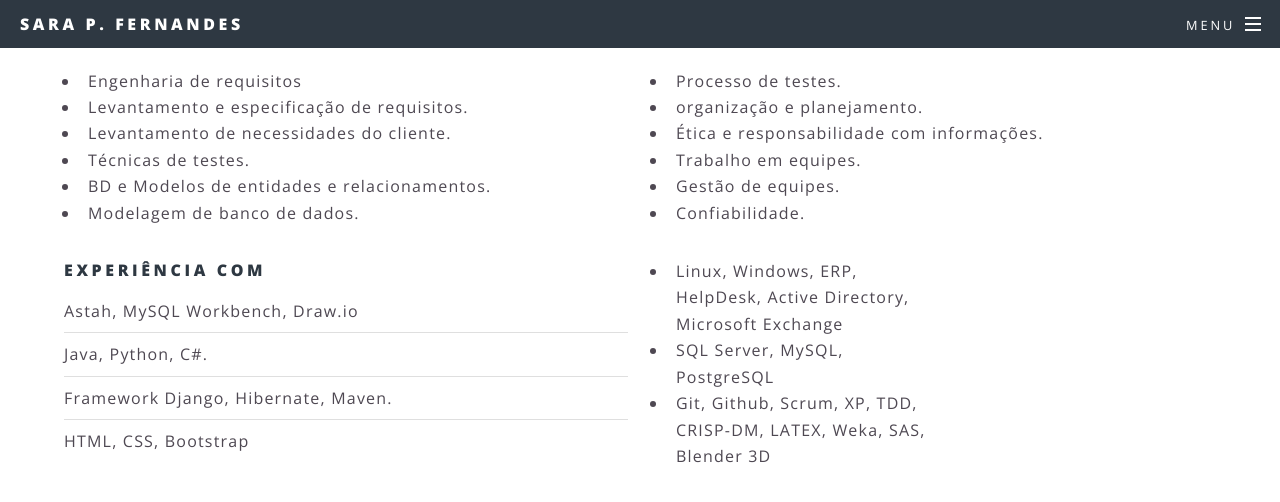
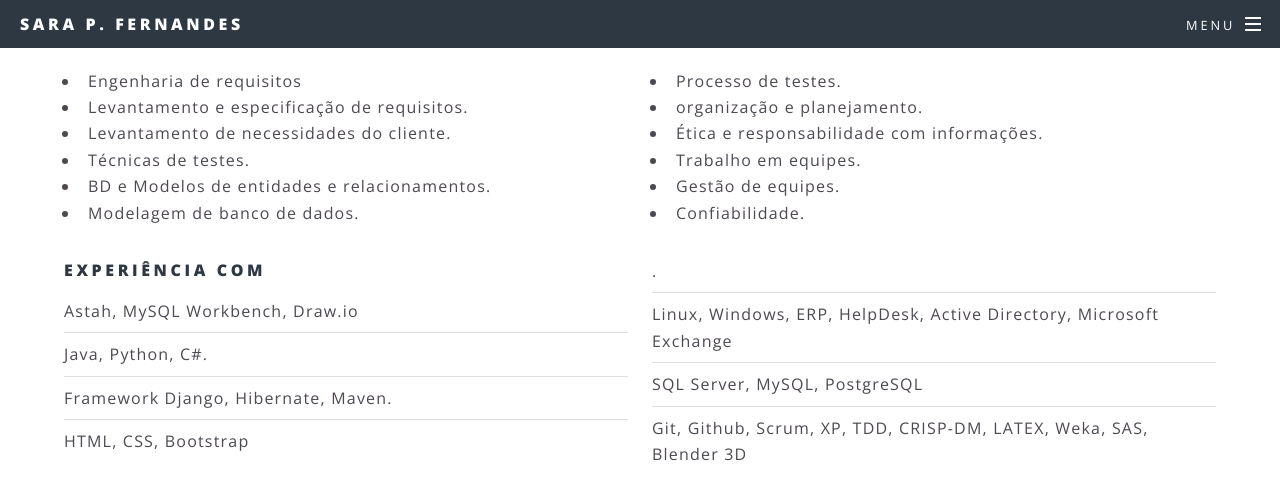
Before and after one commit to SaraFernandes/sarafernandes.github.io_sfdhgdfg, a Jekyll site: the page built from outras.html, in a window 1280 px wide and 900 px high, scrolled down 830 px, cut to the strip 0-505 px from the top of the window. Shown: the top 502 px of the strip. Built offline with Jekyll 4.4.1, drawn with Linux system fonts in a browser that asks for light colours.

```diff
--- a/outras.html
+++ b/outras.html
@@ -81,7 +81,8 @@
 							<li>Confiabilidade.</li>
 						</ul>
 						<!--<h5>Icons</h5>-->
-						<ul class="6u$ 12u$(medium)">
+						<ul class="alt">
+							<li>.</li>
 							<li>Linux, Windows, ERP, HelpDesk, Active Directory, Microsoft Exchange</li>
 							<li>SQL Server, MySQL, PostgreSQL</li>
 							<li>Git, Github, Scrum, XP, TDD, CRISP-DM, LATEX, Weka, SAS, Blender 3D</li>
```
